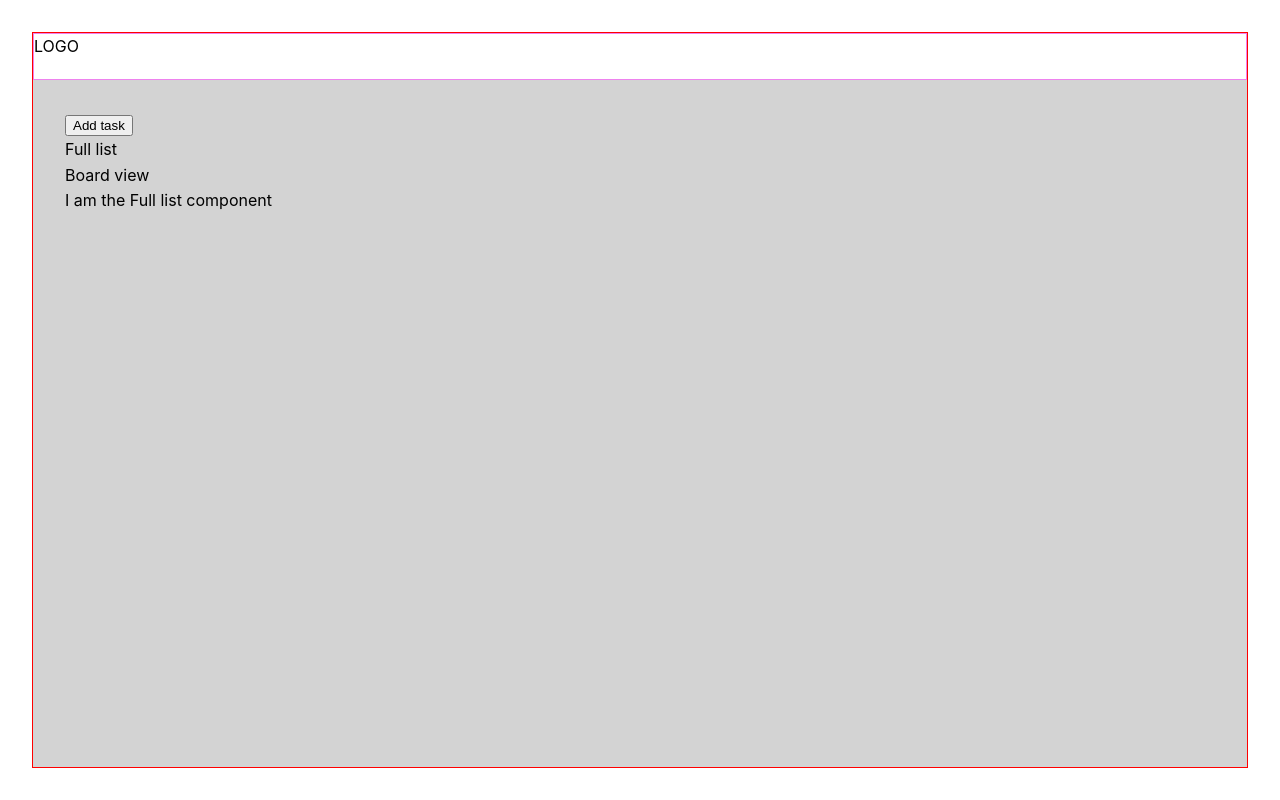
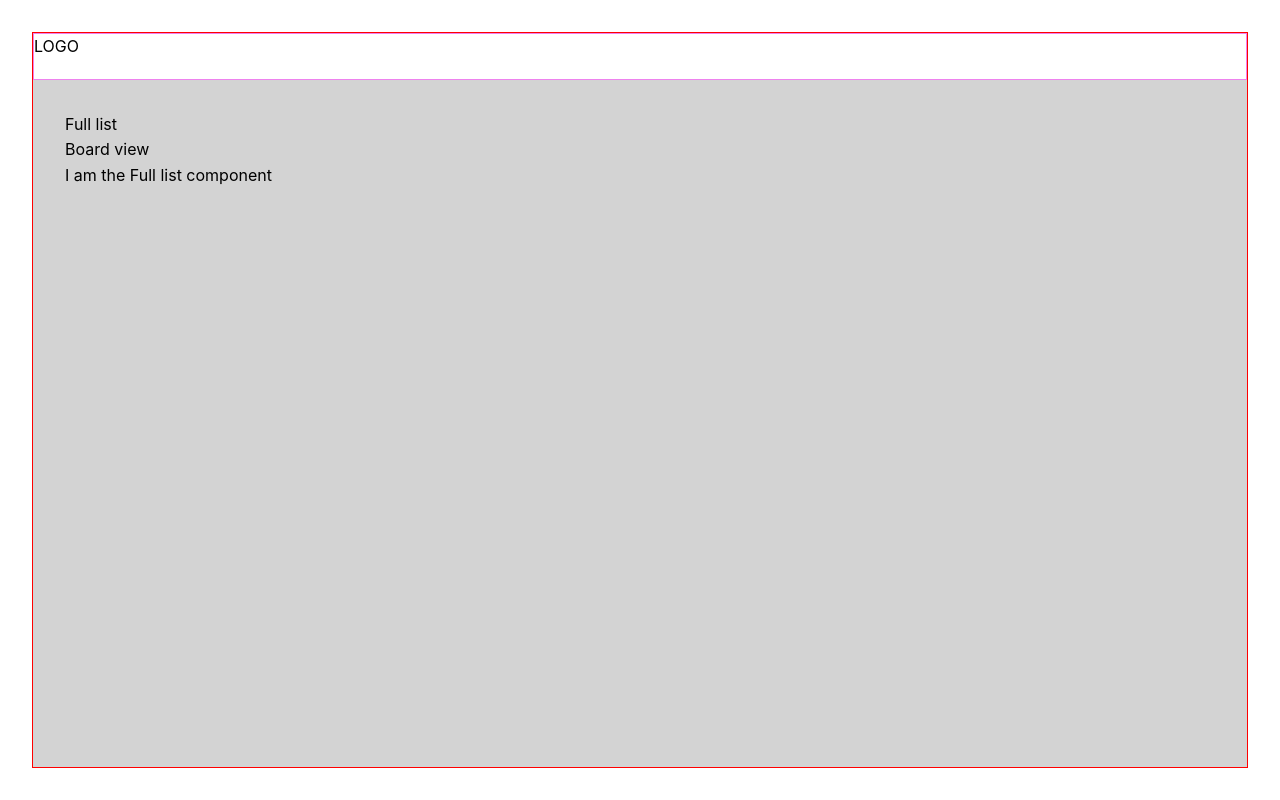
Before and after one commit to emmanuelplougoulm/task-manager, a Vue app: page / in a window 1280 px wide. Built offline with nearby package versions, Linux system fonts and the light colour scheme.

Commit message:
[TM] feat: improve task adding through dedicated component

```diff
--- a/src/stores/taskStore.ts
+++ b/src/stores/taskStore.ts
@@ -23,13 +23,14 @@ const useTaskStore = defineStore('task', () => {
 
   const tasks = ref<TTask[]>([])
 
-  function addNewTask(title: string, status: TTaskStatus) {
+  function addNewTask(title: string, description: string, dueDate: string) {
     const newTask = { ...taskSchema }
     const uniqueId = uuidv4()
 
     newTask.id = uniqueId
     newTask.title = title
-    newTask.status = status
+    newTask.description = description
+    newTask.dueDate = dueDate
 
     tasks.value.push(newTask)
   }
--- a/src/views/Home.vue
+++ b/src/views/Home.vue
@@ -2,9 +2,6 @@
 import { ref } from 'vue'
 import FullList from '@components/FullList/FullList.vue'
 import Board from '@components/Board/Board.vue'
-import useTaskStore from '@stores/taskStore'
-
-const taskStore = useTaskStore()
 
 const activeTab = ref(0)
 
@@ -24,9 +21,6 @@ const setActiveTab = (index: number): void => {
       <span>LOGO</span>
     </header>
     <div class="content">
-      <div class="temp-container">
-        <button @click="() => taskStore.addNewTask('newTask')">Add task</button>
-      </div>
       <div v-for="(tab, index) in defaultTabs" :key="index">
         <div @click="() => setActiveTab(index)">{{ tab.title }}</div>
       </div>
```
Also changed, not shown: src/components/NewTaskCard/NewTaskCard.vue (added, +26 -0 lines).
